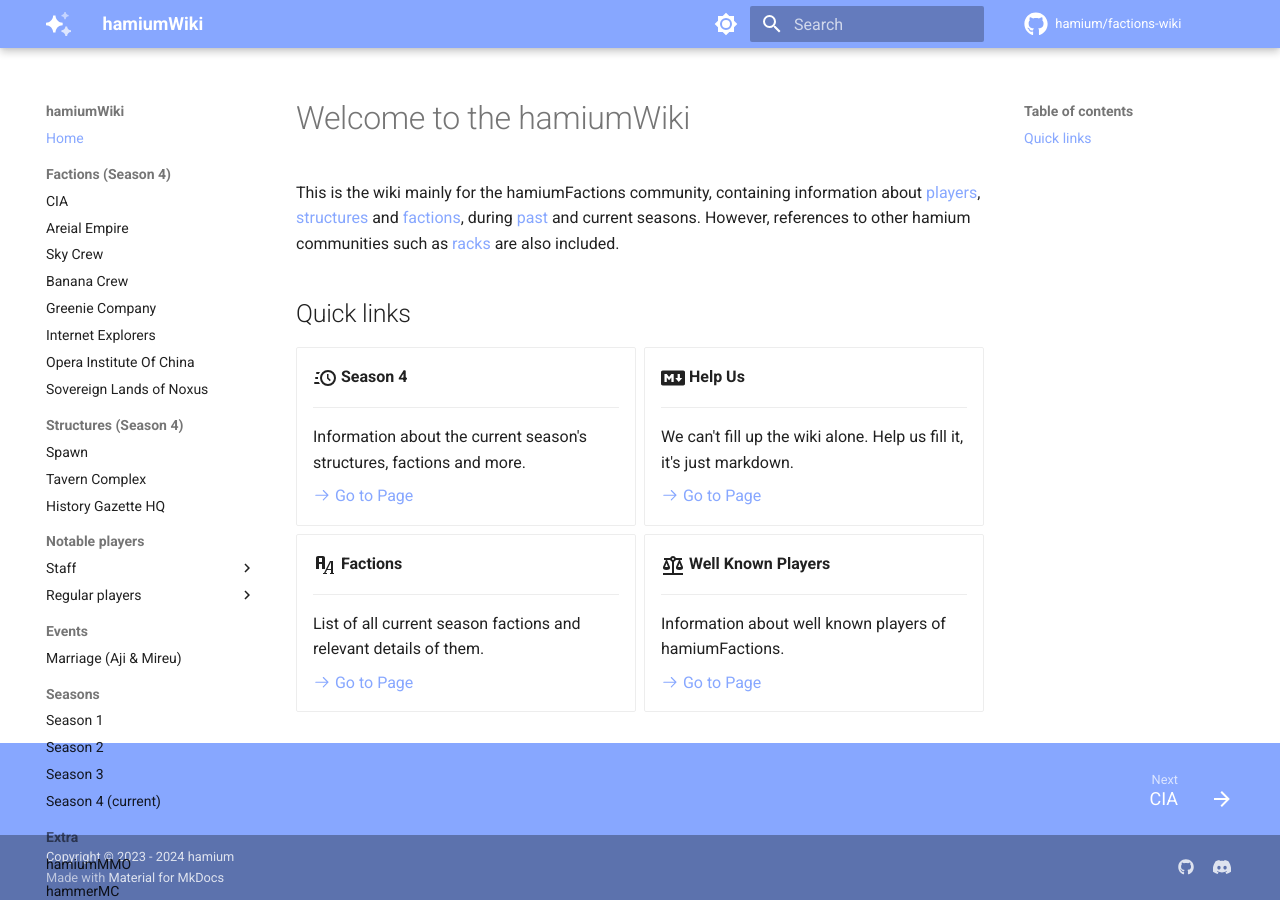
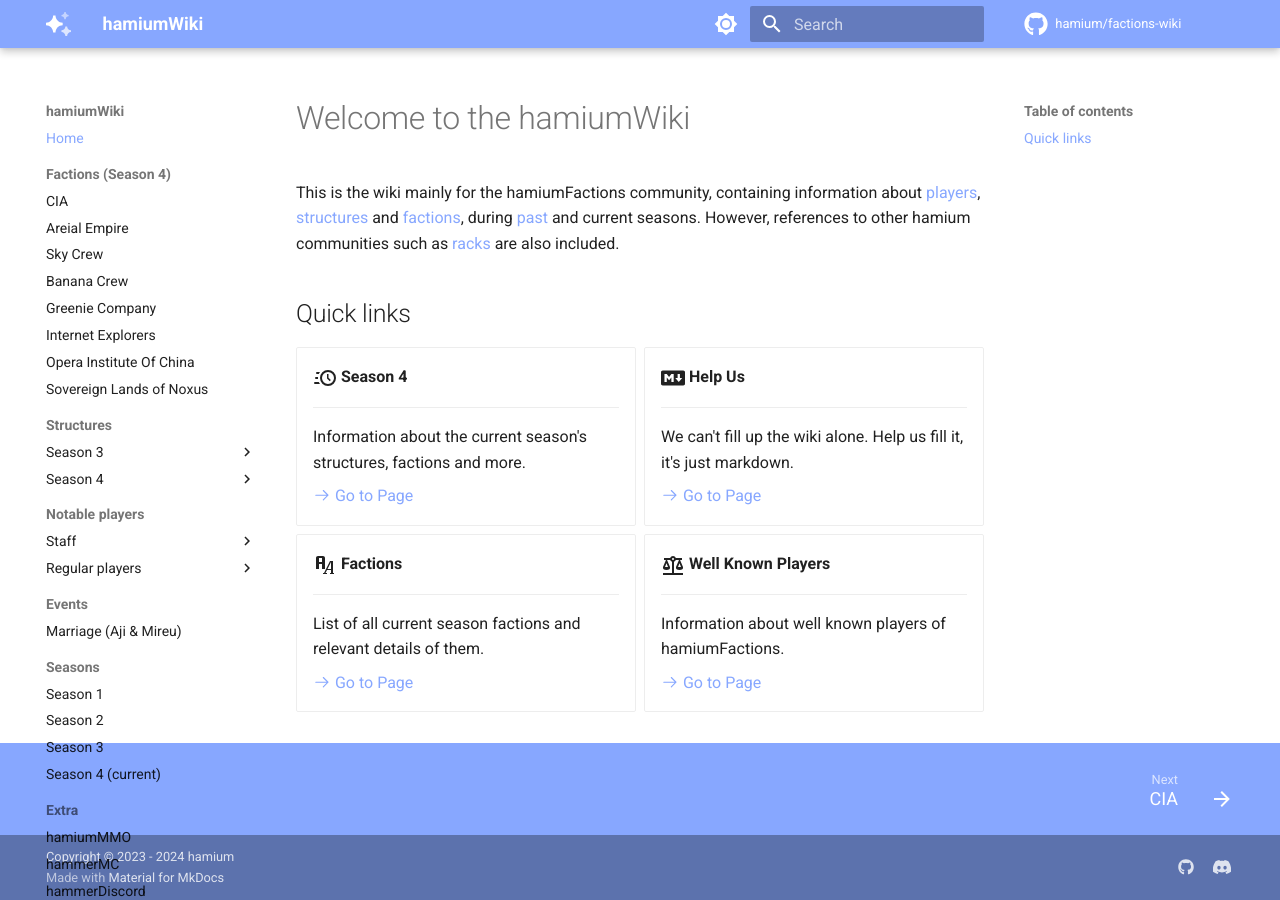
Before and after one commit to hamium/smp-wiki, an MkDocs documentation site: the page built from docs/index.md, in a window 1280 px wide. Built offline with MkDocs 1.6.1 and Material for MkDocs 9.7.7, drawn with Linux system fonts in a browser that asks for light colours; comment, search, counter and statistics services are not loaded; part of the change alters nothing that is shown.

```diff
--- a/mkdocs.yml
+++ b/mkdocs.yml
@@ -13,10 +13,14 @@ nav:
       - Internet Explorers: factions/ie.md
       - Opera Institute Of China: factions/oc.md
       - Sovereign Lands of Noxus: factions/slon.md
-  - Structures (Season 4):
-      - Spawn: structures/spawn_s4.md
-      - Tavern Complex: structures/tavern_complex_s4.md
-      - History Gazette HQ: structures/historygazette_hq_s4.md
+  - Structures:
+      - Season 3:
+          - Lockheed Martin: structures/s3/lms3base.md
+          - The Greenies: structures/s3/tgbase.md
+      - Season 4:
+          - Spawn: structures/spawn_s4.md
+          - Tavern Complex: structures/tavern_complex_s4.md
+          - History Gazette HQ: structures/historygazette_hq_s4.md
   - Notable players:
       - Staff:
           - LeUnium: staff/unium.md
```
